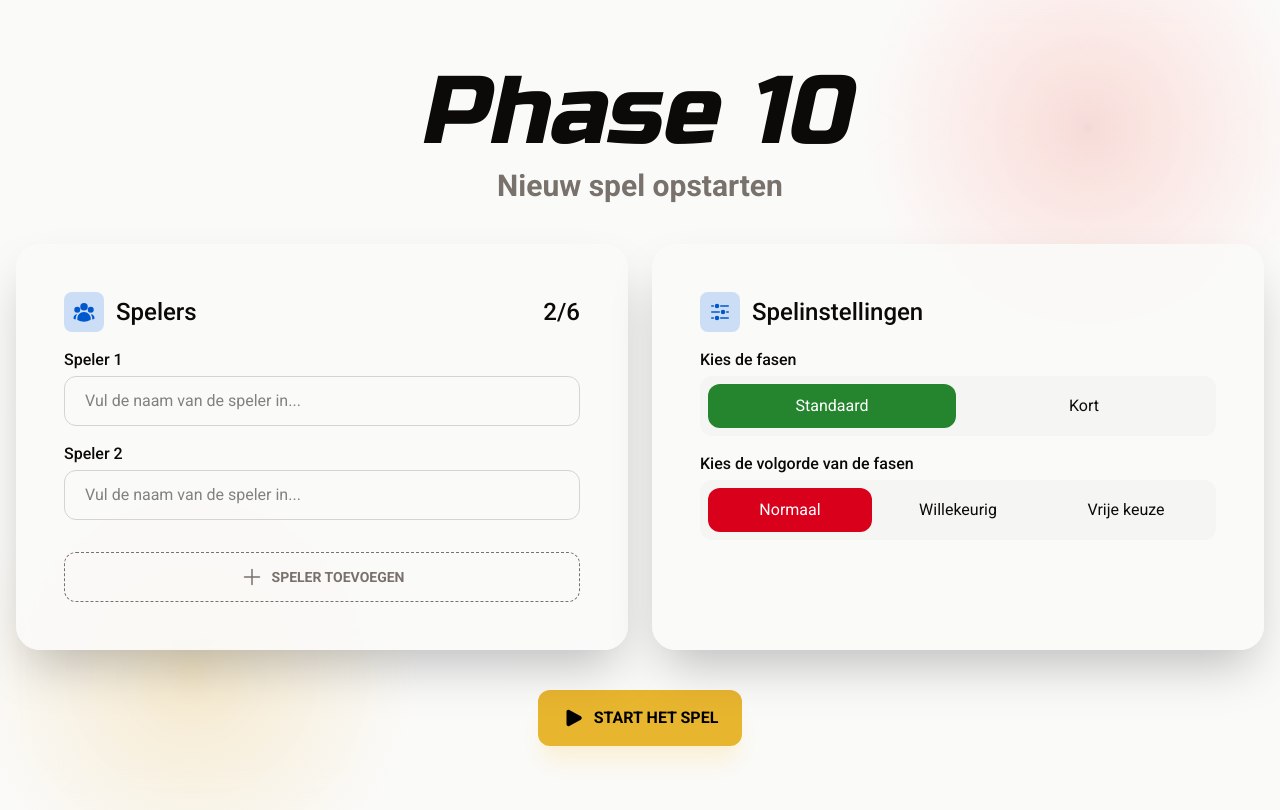
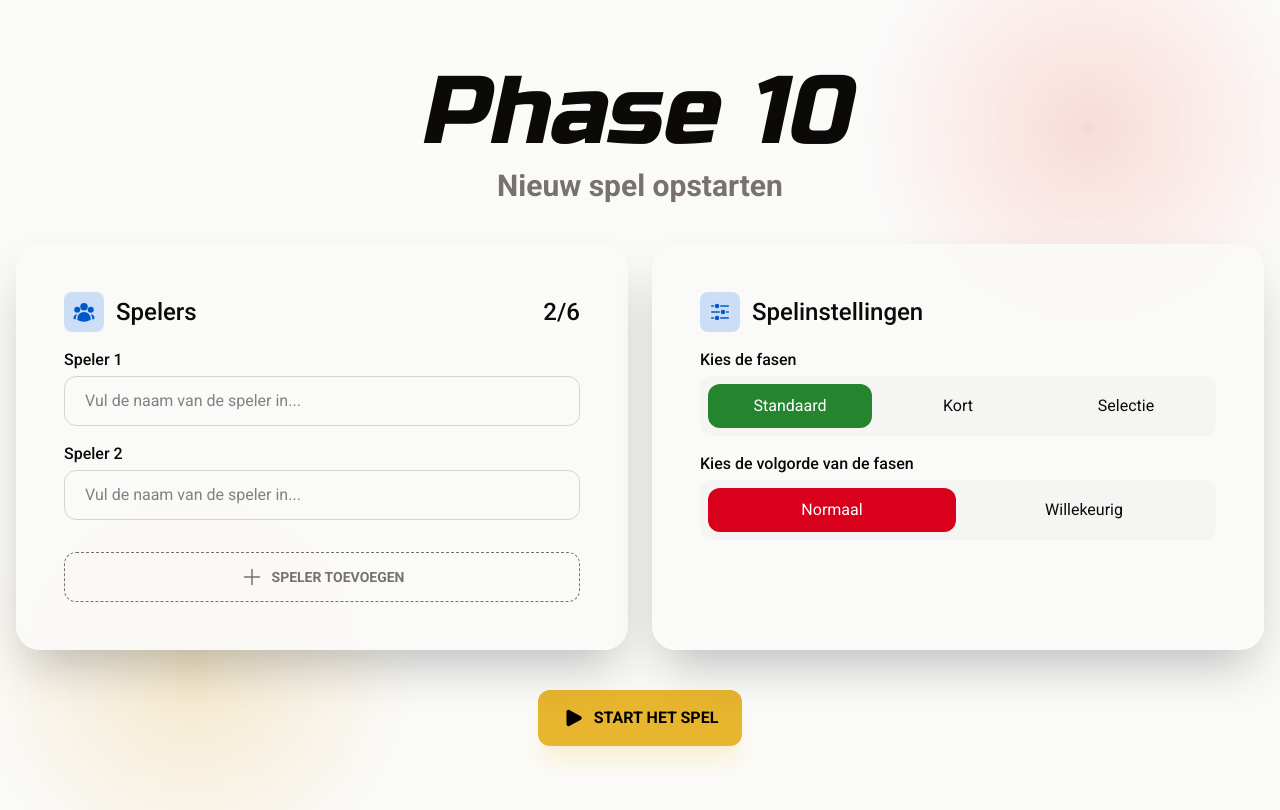
Before and after one commit to laravdiemen/phase-10, a Next.js app: page /setup in a window 1280 px wide. Built offline with nearby package versions, Linux system fonts and the light colour scheme.

Commit message:
feat: add real data to finish page

```diff
--- /dev/null
+++ b/app/(game)/finish/_components/AllRounds.tsx
@@ -0,0 +1,46 @@
+"use client";
+
+import { ChartBarIcon } from "@heroicons/react/24/solid";
+
+import { useData } from "@/app/_contexts/DataContext";
+import Card from "@/app/_ui/Card";
+import Heading from "@/app/_ui/Heading";
+
+export default function AllRounds() {
+  const {
+    settings: { players },
+    rounds,
+  } = useData();
+
+  return (
+    <Card>
+      <Heading as="h3">
+        <ChartBarIcon className="icon-square" />
+        Alle rondes
+      </Heading>
+      <ul>
+        {/* TODO: Add styling */}
+        {rounds.map(
+          (round) =>
+            round.score.length !== 0 && (
+              <li key={round.round} className="mb-4">
+                <span className="block font-medium">Ronde {round.round}</span>
+                {round.score.map((score) => (
+                  <span key={score.player} className="block">
+                    <span>{players[score.player - 1].name}: </span>
+                    <span>
+                      {score.phaseCompleted
+                        ? `Fase ${score.phase} behaald`
+                        : "Fase niet behaald"}
+                    </span>
+                    {" - "}
+                    <span>{score.points} punten</span>
+                  </span>
+                ))}
+              </li>
+            ),
+        )}
+      </ul>
+    </Card>
+  );
+}
--- /dev/null
+++ b/app/(game)/finish/_components/FinishHeading.tsx
@@ -0,0 +1,20 @@
+"use client";
+
+import { useData } from "@/app/_contexts/DataContext";
+import Heading from "@/app/_ui/Heading";
+
+export default function FinishHeading() {
+  const { winner } = useData();
+
+  if (winner.length === 0) {
+    return null;
+  }
+
+  return (
+    <Heading as="h2" className="text-center">
+      {winner.length > 1
+        ? "We hebben een gelijkspel!"
+        : `${winner[0].name} heeft gewonnen!`}
+    </Heading>
+  );
+}
--- /dev/null
+++ b/app/(game)/finish/_components/Result.tsx
@@ -0,0 +1,29 @@
+"use client";
+
+import { TrophyIcon } from "@heroicons/react/24/solid";
+
+import { useData } from "@/app/_contexts/DataContext";
+import Card from "@/app/_ui/Card";
+import Heading from "@/app/_ui/Heading";
+
+export default function Result() {
+  const { result } = useData();
+
+  return (
+    <Card>
+      <Heading as="h3">
+        <TrophyIcon className="icon-square" />
+        Volledige uitslag
+      </Heading>
+      <ul>
+        {/* TODO: Add styling */}
+        {result.map((player) => (
+          <li key={player.player} className="flex items-center gap-2">
+            <span>{player.place}.</span>
+            {player.name}: fase {player.currentPhase} - {player.points} punten
+          </li>
+        ))}
+      </ul>
+    </Card>
+  );
+}
--- a/app/(game)/finish/page.tsx
+++ b/app/(game)/finish/page.tsx
@@ -1,10 +1,10 @@
-import { ChartBarIcon, PlayIcon, TrophyIcon } from "@heroicons/react/24/solid";
+import { PlayIcon } from "@heroicons/react/24/solid";
 import { type Metadata } from "next";
 
-import { DUMMY_PLAYERS } from "@/app/_lib/dummy-data";
+import AllRounds from "@/app/(game)/finish/_components/AllRounds";
+import FinishHeading from "@/app/(game)/finish/_components/FinishHeading";
+import Result from "@/app/(game)/finish/_components/Result";
 import Button from "@/app/_ui/Button";
-import Card from "@/app/_ui/Card";
-import Heading from "@/app/_ui/Heading";
 
 export const metadata: Metadata = {
   title: "We hebben een winnaar!",
@@ -13,36 +13,11 @@
 export default function FinishPage() {
   return (
     <>
-      <Heading as="h2" className="text-center">
-        {DUMMY_PLAYERS[0].name} heeft gewonnen!
-      </Heading>
+      <FinishHeading />
 
       <div className="auto-grid my-10">
-        <Card>
-          <Heading as="h3">
-            <TrophyIcon className="icon-square" />
-            Volledige uitslag
-          </Heading>
-          <ul>
-            {DUMMY_PLAYERS.map((player) => (
-              <li key={player.key} className="flex items-center gap-2">
-                {player.name}: fase {player.currentPhase} - {player.points}{" "}
-                punten
-              </li>
-            ))}
-          </ul>
-        </Card>
-        <Card>
-          <Heading as="h3">
-            <ChartBarIcon className="icon-square" />
-            Alle rondes
-          </Heading>
-          <ul>
-            <li>Ronde 1</li>
-            <li>Ronde 2</li>
-            <li>Ronde 3</li>
-          </ul>
-        </Card>
+        <Result />
+        <AllRounds />
       </div>
 
       <Button href="/setup" variant="yellow" className="mx-auto">
--- a/app/(game)/game/_components/AllPhases.tsx
+++ b/app/(game)/game/_components/AllPhases.tsx
@@ -38,7 +38,7 @@
           return (
             <div
               key={phase.number}
-              className={`mb-4 flex flex-col gap-1 rounded-xl px-5 py-3 ${
+              className={`mb-4 inline-flex w-full flex-col gap-1 rounded-xl px-5 py-3 ${
                 isActive ? "bg-yellow" : "bg-stone-100"
               } ${isFinished ? "opacity-30" : ""}`}
             >
--- a/app/(game)/setup/_components/Setup.tsx
+++ b/app/(game)/setup/_components/Setup.tsx
@@ -43,24 +43,27 @@
 
   const handleOnClickStartGame = () => {
     setErrors([]);
+    const newErrors = [];
 
     if (players.length < MIN_PLAYERS) {
-      setErrors((prev) => [...prev, ERROR_MESSAGES.MIN_PLAYERS]);
+      newErrors.push(ERROR_MESSAGES.MIN_PLAYERS);
     }
 
     if (players.length > MAX_PLAYERS) {
-      setErrors((prev) => [...prev, ERROR_MESSAGES.MAX_PLAYERS]);
+      newErrors.push(ERROR_MESSAGES.MAX_PLAYERS);
     }
 
     if (players.some(({ name }) => name.trim() === "")) {
-      setErrors((prev) => [...prev, ERROR_MESSAGES.PLAYER_NAMES]);
+      newErrors.push(ERROR_MESSAGES.PLAYER_NAMES);
     }
 
     if (phaseChoice === "selection" && phases.length === 0) {
-      setErrors((prev) => [...prev, ERROR_MESSAGES.MIN_PHASE_SELECTION]);
+      newErrors.push(ERROR_MESSAGES.MIN_PHASE_SELECTION);
     }
 
-    if (errors.length === 0) {
+    setErrors(newErrors);
+
+    if (newErrors.length === 0) {
       startGame();
       router.push("/game");
     }
--- a/app/_contexts/DataContext.tsx
+++ b/app/_contexts/DataContext.tsx
@@ -43,6 +43,8 @@
   points: number;
 }[];
 
+type Result = Standings[number] & { name: string; place: number };
+
 type DataContextType = {
   isStarted: boolean;
   isFinished: boolean;
@@ -50,6 +52,8 @@
   rounds: Round[];
   currentRound: number;
   standings: Standings;
+  result: Result[];
+  winner: Result[];
   startGame: () => void;
   setIsFinished: (isFinished: boolean) => void;
   setPlayers: (players: Player[]) => void;
@@ -165,6 +169,7 @@
     (phaseOrderChoice: PhaseOrderChoices) => {
       updateSettings("phaseOrderChoice", phaseOrderChoice);
 
+      // TODO: Fix phase numbers
       if (phaseOrderChoice === "random") {
         const shuffledPhases = [...data.settings.phases].sort(
           () => Math.random() - 0.5,
@@ -242,6 +247,8 @@
   }, [updateData, data.standings, data.rounds, data.settings.phases]);
 
   const nextRound = useCallback(() => {
+    // TODO: Check if there is a winner, if so, set the game as finished and do not create a new round
+
     const nextRoundNumber = currentRound + 1;
     const nextDistributorPlayer =
       (data.rounds[currentRound - 1].distributorPlayer %
@@ -269,6 +276,44 @@
     data.settings.players.length,
   ]);
 
+  const result = useMemo(() => {
+    const sortedStandings = [...data.standings].sort((a, b) => {
+      if (b.currentPhase === a.currentPhase) {
+        return a.points - b.points;
+      }
+      return b.currentPhase - a.currentPhase;
+    });
+
+    const enrichedStandings = sortedStandings.map((standing) => {
+      const playerInfo = data.settings.players.find(
+        (p) => p.number === standing.player,
+      );
+      return {
+        ...standing,
+        name: playerInfo?.name || "",
+      };
+    });
+
+    return enrichedStandings.map((standing, index) => {
+      const previousStanding = enrichedStandings[index - 1];
+      const place =
+        previousStanding &&
+        previousStanding.currentPhase === standing.currentPhase &&
+        previousStanding.points === standing.points
+          ? index
+          : index + 1;
+
+      return {
+        ...standing,
+        place,
+      };
+    });
+  }, [data.standings, data.settings.players]);
+
+  const winner = useMemo(() => {
+    return result.filter((r) => r.place === 1);
+  }, [result]);
+
   const value = useMemo(
     () => ({
       ...data,
@@ -281,6 +326,8 @@
       setPhases,
       addRoundScore,
       nextRound,
+      result,
+      winner,
     }),
     [
       data,
@@ -293,6 +340,8 @@
       setPhases,
       addRoundScore,
       nextRound,
+      result,
+      winner,
     ],
   );
 
--- a/app/_lib/constants.tsx
+++ b/app/_lib/constants.tsx
@@ -11,7 +11,6 @@
 
 export const MAX_PLAYERS: number = 6;
 
-// TODO: Currently selection is not yet implemented, but it will be in the future.
 export const PHASE_CHOICES: RadioChoice<PhaseChoices>[] = [
   {
     value: "default",
@@ -21,12 +20,13 @@
     value: "short",
     label: "Kort",
   },
-  // {
-  //   value: "selection",
-  //   label: "Selectie",
-  // },
+  {
+    value: "selection",
+    label: "Selectie",
+  },
 ];
 
+// TODO: Currently free-choice is not yet implemented, but it will be in the future.
 export const PHASE_ORDER_CHOICES: RadioChoice<PhaseOrderChoices>[] = [
   {
     value: "normal",
@@ -36,10 +36,10 @@
     value: "random",
     label: "Willekeurig",
   },
-  {
-    value: "free-choice",
-    label: "Vrije keuze",
-  },
+  // {
+  //   value: "free-choice",
+  //   label: "Vrije keuze",
+  // },
 ];
 
 export const PHASE_COMPLETED_CHOICES: RadioChoice[] = [
--- a/app/_lib/dummy-data.tsx
+++ /dev/null
@@ -1,24 +0,0 @@
-// I designed the application now with dummy data. This file is going to be deleted when there is a global state management solution.
-
-import { type Player } from "@/app/_lib/types";
-
-export const DUMMY_PLAYERS: Player[] = [
-  {
-    key: 0,
-    name: "John Doe",
-    currentPhase: 4,
-    points: 80,
-  },
-  {
-    key: 1,
-    name: "Jane Doe",
-    currentPhase: 3,
-    points: 150,
-  },
-  {
-    key: 2,
-    name: "Bob Smith",
-    currentPhase: 4,
-    points: 0,
-  },
-];
```
